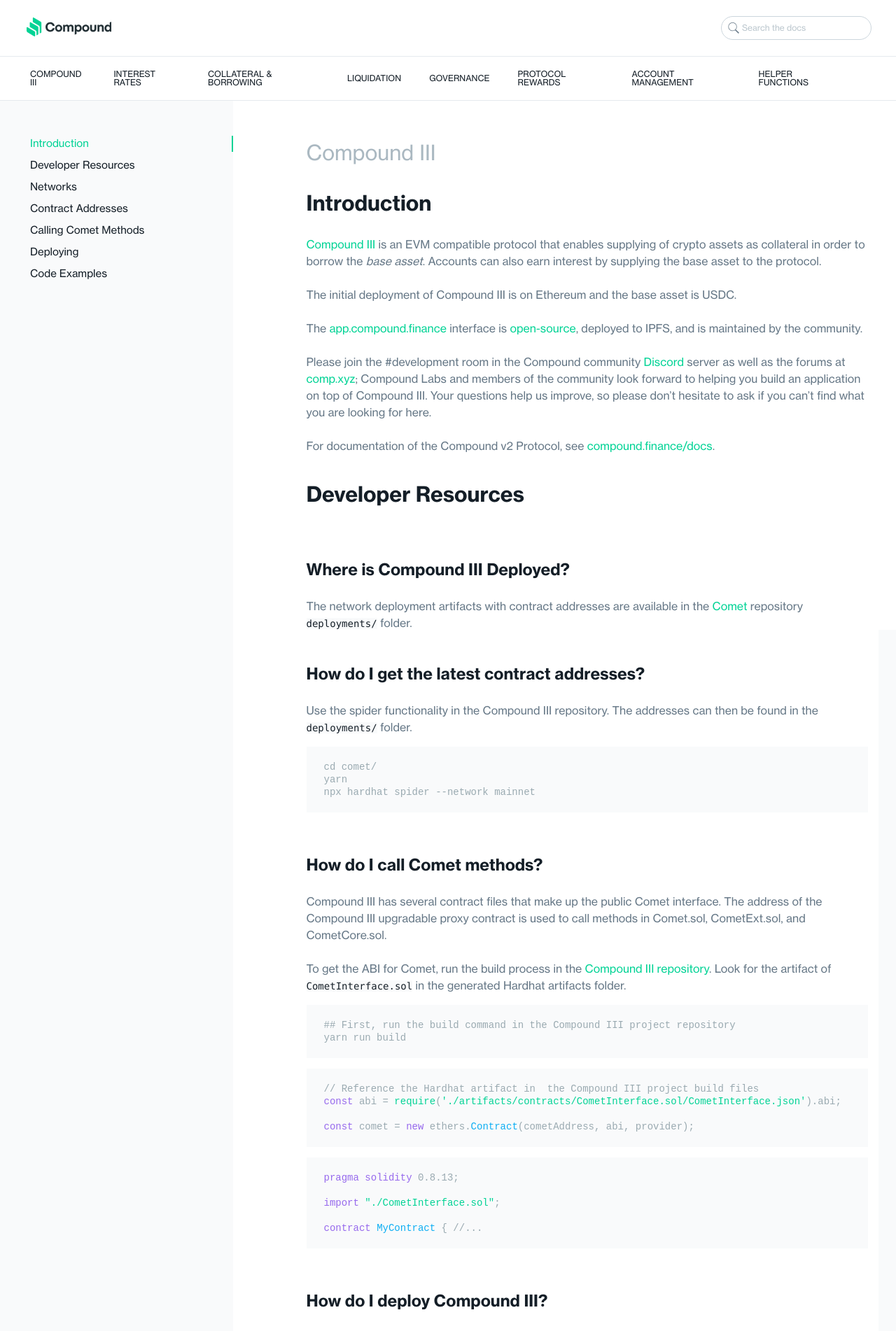
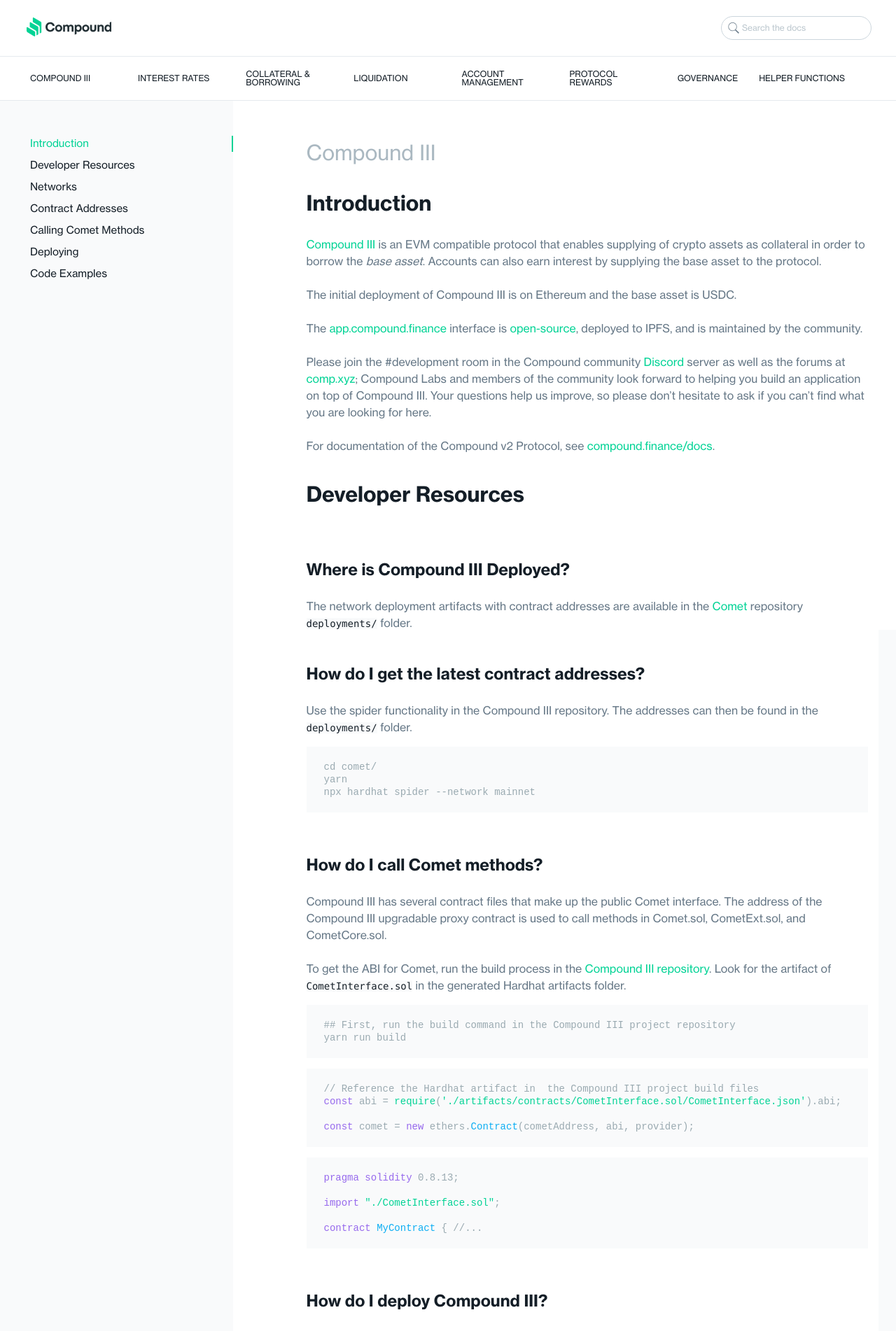
Before and after one commit to compound-finance/compound-finance.github.io, a Jekyll site: the page built from docs/pages/compound-3.md, in a window 1280 px wide. Shown: the top 1902 px of the page at 70% size. Built offline with Jekyll 4.4.1, drawn with Linux system fonts in a browser that asks for light colours.

Commit message:
nav button space fix and rearrange

```diff
--- a/docs/_config.yml
+++ b/docs/_config.yml
@@ -10,7 +10,7 @@
   Interest Rates: /interest-rates/
   Collateral & Borrowing: /collateral-and-borrowing/
   Liquidation: /liquidation/
+  Account Management: /account-management/
+  Protocol Rewards: /protocol-rewards/
   Governance: /governance/
-  Protocol Rewards: /protocol-rewards/
-  Account Management: /account-management/
   Helper Functions: /helper-functions/
--- a/docs/_includes/navigation.html
+++ b/docs/_includes/navigation.html
@@ -16,12 +16,14 @@
 
   nav .container {
     max-width: 1312px;
-    display: flex;
-    justify-content: flex-start;
+    display: grid;
     position: relative;
     margin: auto;
     padding: 10px 18px;
     overflow: hidden;
+    grid-auto-columns: auto;
+    grid-auto-flow: column;
+    grid-template-columns: repeat(auto-fill, minmax(100px, 175px));
   }
 
   nav .container a {
@@ -30,7 +32,7 @@
     font-family: 'Haas Grot Text R', sans-serif;
     font-size: 12px;
     height: 46px;
-    margin: 0px 40px 0px 0px;
+    margin: 0px 30px 0px 0px;
     text-align: left;
     color: #141E27;
   }
```
Also changed, not shown: other parts of docs/_includes/navigation.html (+1 -0 lines).
